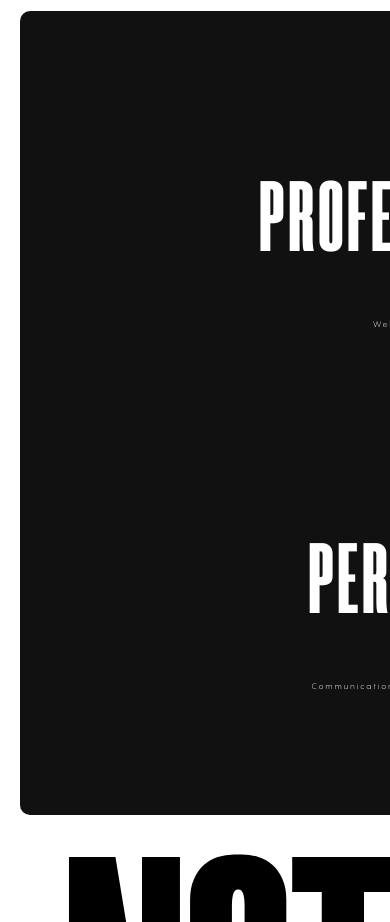
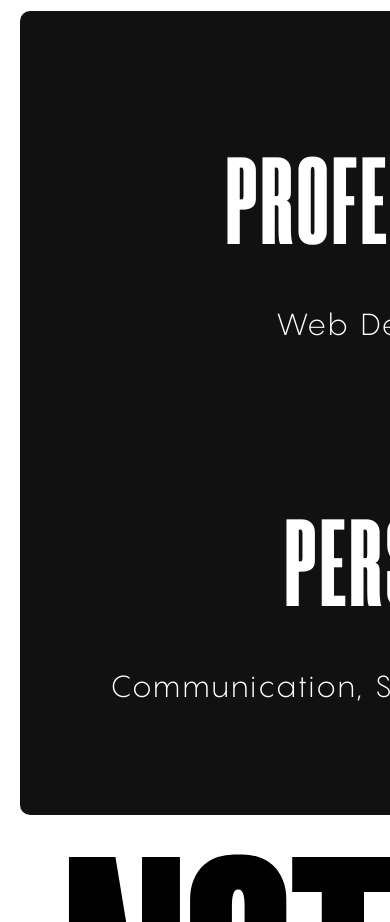
Before and after one commit to Talha-24/PortFolio_Website, a React (Vite) app: page / in a window 390 px wide. Shown: the part 5860-6782 px from the top of the page. Built offline with nearby package versions, Linux system fonts and the light colour scheme.

Commit message:
Modified CSS

```diff
--- a/src/index.css
+++ b/src/index.css
@@ -167,9 +167,11 @@ h3{
 }
 @media (max-width: 450px) {
     #pageFive h1{
-        font-size: 100px;
+        font-size: 124px;
     }
-
+    #pageFive p{
+        font-size: 30px;
+    }
 
 }
 p{
```
